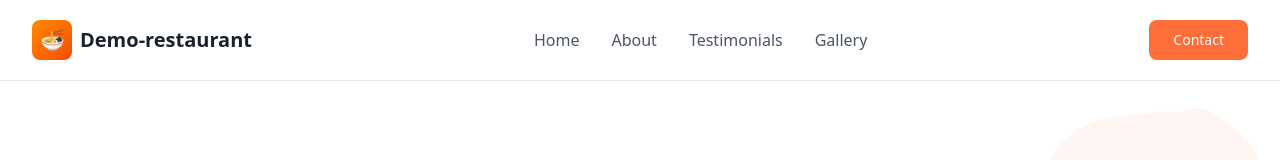
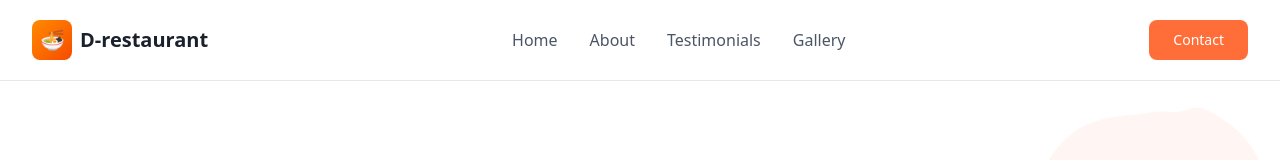
Before and after one commit to SalahHubb/restaurant-site-template, a Next.js app: page / in a window 1280 px wide. Shown: the top 160 px of the page. Built offline with nearby package versions, Linux system fonts and the light colour scheme.

Commit message:
change site name

```diff
--- a/app/content/site.ts
+++ b/app/content/site.ts
@@ -11,7 +11,7 @@ export type Testimonial = {
 };
 export type Social = { label: string; href: string; Icon: ElementType };
 
-export const BRAND = { name: "Demo-restaurant", icon: "\uD83C\uDF5C" };
+export const BRAND = { name: "D-restaurant", icon: "\uD83C\uDF5C" };
 
 export const NAV_LINKS: NavLink[] = [
   { label: "Home", href: "#" },
@@ -81,7 +81,9 @@ export const SOCIALS: Social[] = [
 ];
 
 export const HELP_LINKS = ["Terms & Conditions", "Privacy"];
+
 export const POLICY_LINKS = ["Terms of Use", "Privacy Policy"];
+
 export const OPENING_HOURS = {
   weekdays: "Monday - Friday",
   weekdayHours: "8:00 am to 9:00 pm",
@@ -90,6 +92,6 @@ export const OPENING_HOURS = {
 };
 
 export const CONTACT_INFO = {
-  phone: "(555) 123-4567",
+  phone: "+251 923-4567",
   address: "128 Harbor Street, Seaside Town, CA 93900",
 };
```
